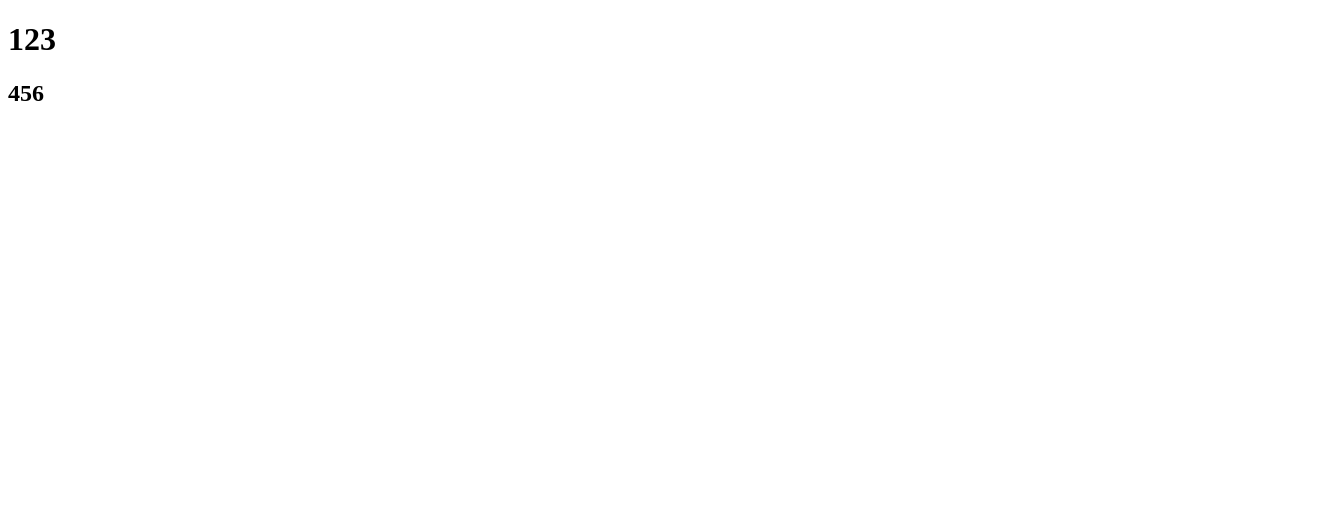
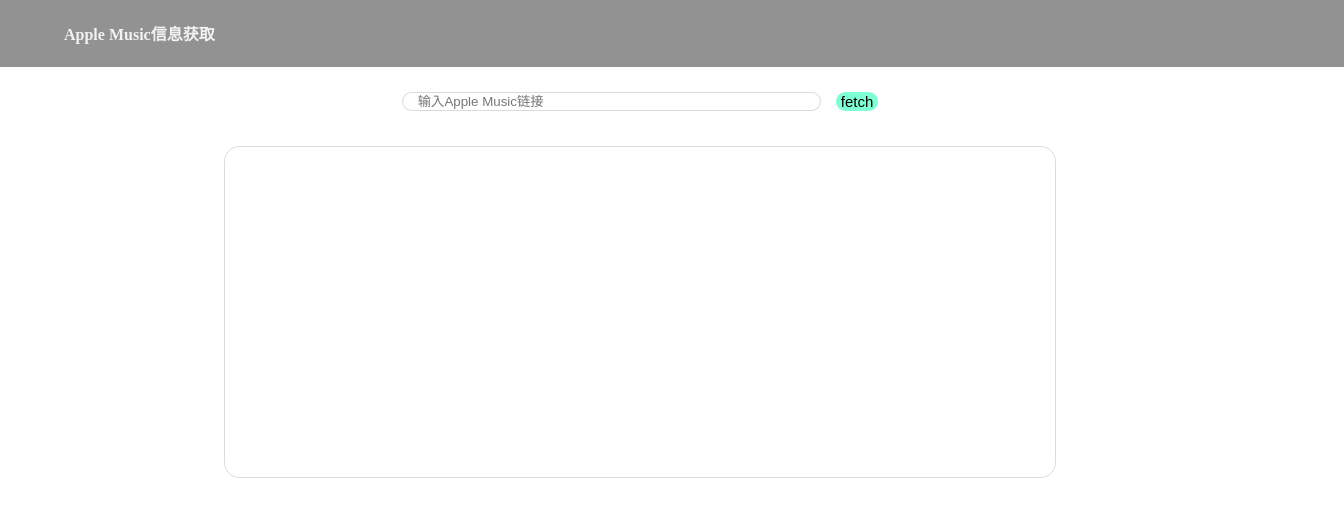
Before and after one commit to zxcyec/scraper_applemusic_workers, a website: page src/index.html in a window 1280 px wide. Shown: the whole page, 1344 px wide, since content can reach past the window. Drawn offline with Linux system fonts and the light colour scheme.

Commit message:
添加web页进行请求

```diff
--- a/src/index.html
+++ b/src/index.html
@@ -1,8 +1,134 @@
 <!DOCTYPE html>
 <head>
-
+    <meta charset="utf-8">
+<style>
+    body {
+        margin: 0;
+    }
+.container {
+    display: inline-flex;
+    flex-direction: column;
+    width: 100%;
+    align-items: center;
+    margin: 0;
+    row-gap: 25px;
+}
+.nav {
+    display: flex;
+    align-items: center;
+    width: 100%;
+    background-color: rgba(62, 62, 62, 0.562);
+    padding-left: 10%;
+}
+.body {
+    display: flex;
+    flex-direction: column;
+    row-gap: 35px;
+    width: 65%;
+    align-items: center;
+    justify-content: center;
+}
+.input-info {
+    display: flex;
+    column-gap: 15px;
+}
+#resp-result {
+    min-height: 300px;
+    height: 100%;
+    width: 100%;
+    border-radius: 15px;
+    border: #b3b3b37a 1px solid;
+    padding: 15px;
+    display: flex;
+    flex-direction: column;
+}
+#links {
+    border-radius: 10px;
+    width: 400px;
+    border: #b3b3b37a 1px solid;
+    padding-left: 15px;
+}
+.space-line {
+    border: 1px dashed navy;
+    width: 100%;
+}
+.info-title {
+    color: darkred;
+}
+.info-line {
+    column-gap: 5px;
+    display: flex;
+    align-items: center;
+}
+.content-title {
+    color: darkred;
+    font-weight: bold;
+    font-size: 14px;
+}
+</style>
 </head>
 <body>
-    <h1>123</h1>
-    <h2>456</h2>
+    <div class="container">
+        <div class="nav">
+            <h4 style="color: #F1F2F3;">Apple Music信息获取</h4>
+        </div>
+        <div class="body">
+            <div class="input-info">
+                <input id="links" type="text"  placeholder="输入Apple Music链接">
+                <button onclick="doGet()" type="button" style="background-color: aquamarine; border-radius: 10px; border: none; padding-left: 5px;padding-right: 5px;font-size: 15px;">fetch</button>
+            </div>
+            <div style="display: flex; width: 100%;">
+                <div id="resp-result" style="font-size: 9pt;">
+                </div>
+            </div>
+        </div>
+    </div>
+    <script>
+       async function doGet() {
+            const links = document.getElementById('links').value;
+            console.log(links);
+
+            const result = (await (await fetch('/api/search', {
+                method: 'POST',
+                body: JSON.stringify({url: links})
+            })).json());
+
+            console.log(result)
+            if (result.status === 200) {
+                data = result.data;
+            document.getElementById('resp-result').innerHTML = `
+                    <span>
+                        ${data.title}
+                    </span>
+                    <hr class="space-line">
+                    <div class="info-line">
+                        <span class="info-title">专辑名:</span>
+                        <span>${data.title}</span>
+                    </div>
+                    <div class="info-line">
+                        <span class="info-title">歌手:</span>
+                        <span>${data.artist.join(',')}</span>
+                    </div>
+                    <div class="info-line">
+                        <span class="info-title">发布日期:</span>
+                        <span>${data.year}</span>
+                    </div>
+                    <div class="info-line">
+                        <span class="info-title">类型:</span>
+                        <span>${data.genre.join(',')}</span>
+                    </div>
+                    <hr class="space-line">
+                    <div class="content-title">
+                        简介
+                    </div>
+                    <hr class="space-line"/>
+                    <div>
+                        <p>${data.descr}</p>
+                    </div>
+                    <hr class="space-line"/>
+                    <div>更多信息请查看：<a href="${result.url}">点击查看更多</a></div>
+            `;
+            }
+       }
+    </script>
 </body>
```
Also changed, not shown: src/index.ts (+5 -11 lines), src/lib/apple_music.ts (+9 -1 lines).
